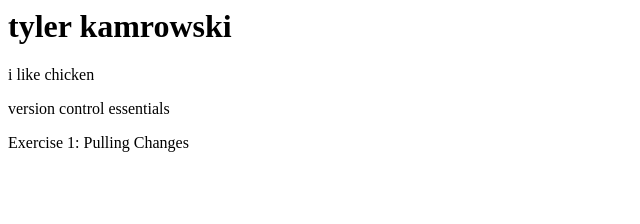
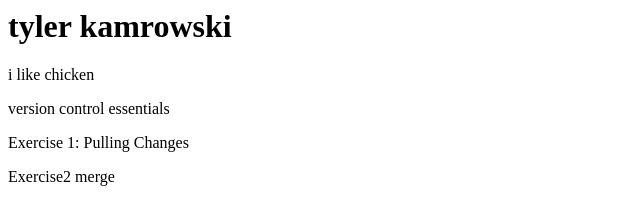
Before and after one commit to sparkyboom28/demo1, a plain HTML site: page index.html in a window 1280 px wide. Shown: the whole page, without its empty margins (0-640 px from the left). Drawn offline with Linux system fonts and the light colour scheme.

Commit message:
added text for branches exercise

```diff
--- a/index.html
+++ b/index.html
@@ -2,4 +2,5 @@
 <p>i like chicken</p>
 <p>version control essentials</p>
 <p>Exercise 1: Pulling Changes</p>
+<p>Exercise2 merge</p>
 <!-- cool comment -->
```
Also changed, not shown: 2 other files.
